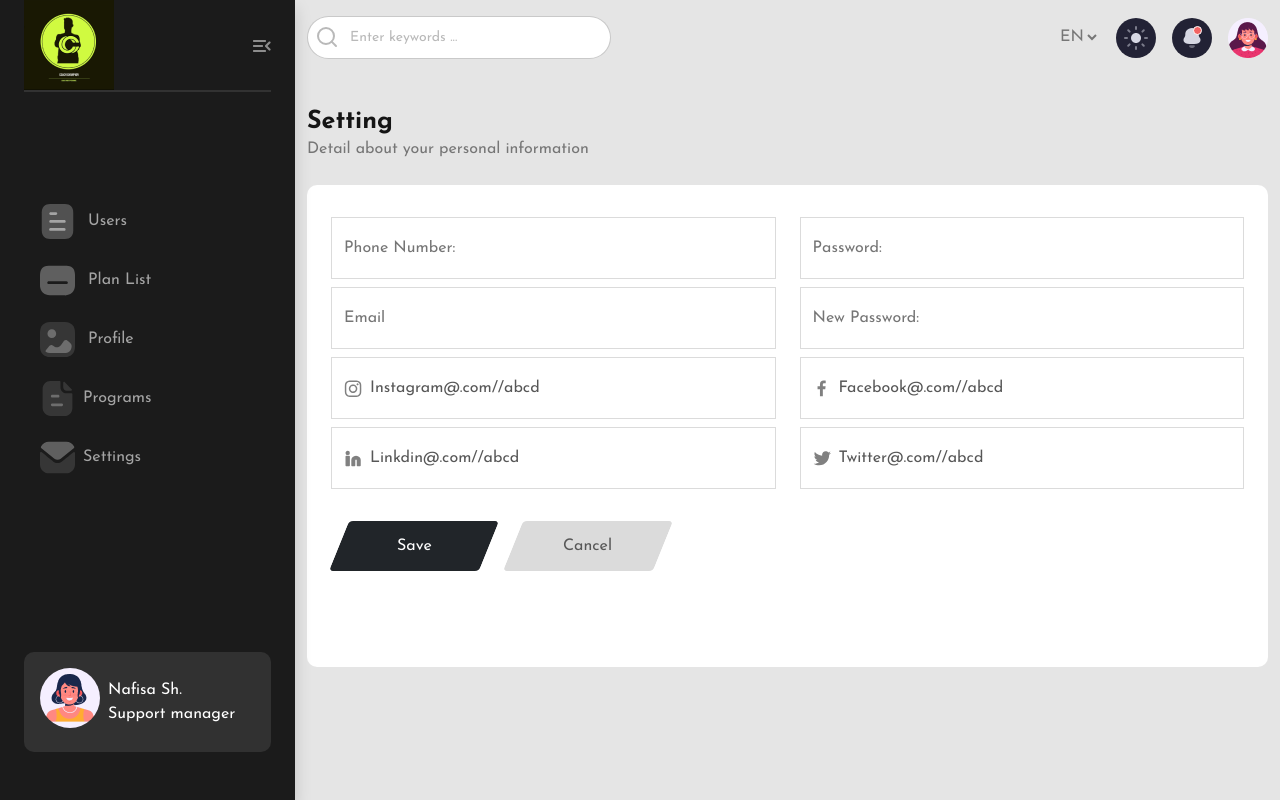
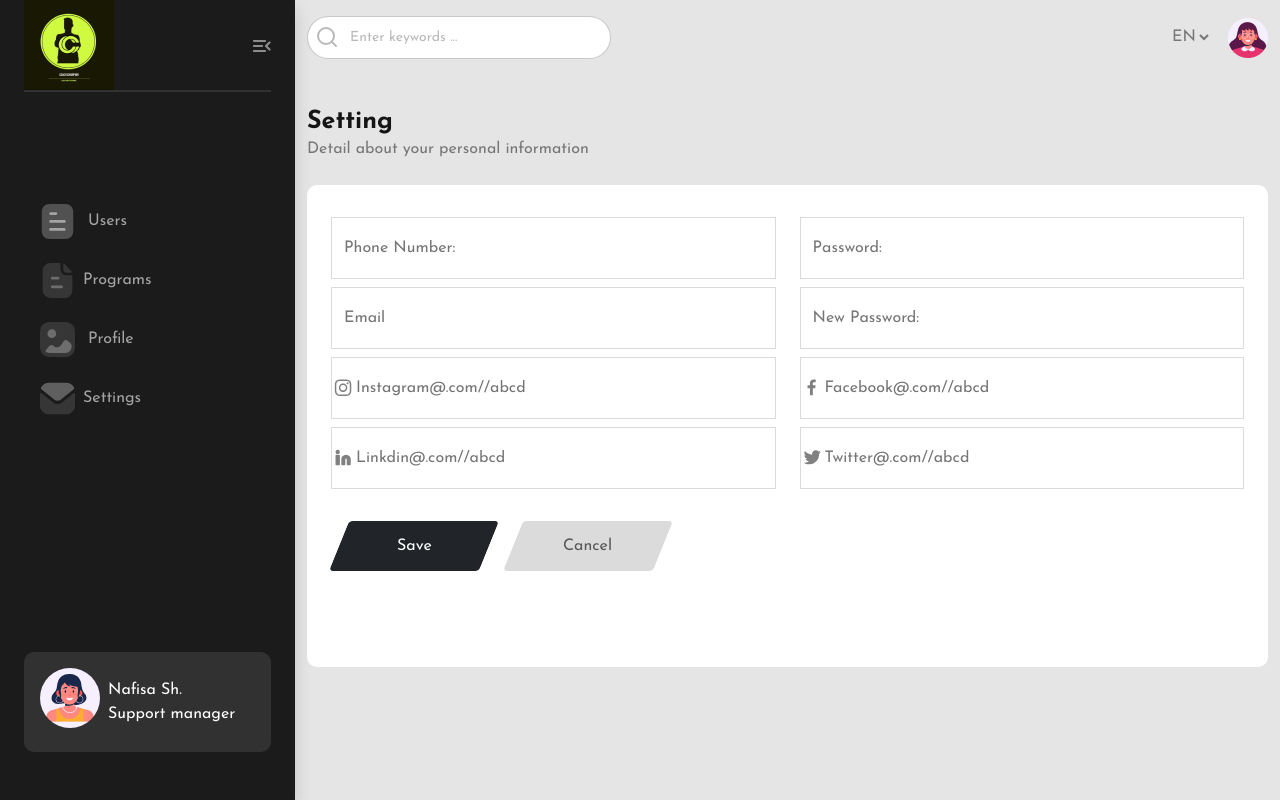
Before and after one commit to sahilrara/coach-react-app, a React (Create React App) app: page /admin/dashboard/Setting in a window 1280 px wide. Built offline with nearby package versions, Linux system fonts and the light colour scheme.

Commit message:
solve isseues of update

```diff
--- a/src/components/Sidebar.jsx
+++ b/src/components/Sidebar.jsx
@@ -1,15 +1,14 @@
 import React, { useState, useEffect } from "react";
 import Toggleimg from "../assets/img/Toggleimg.png";
 import Coachlogo from "../../src/assets/img/coachlogo.png";
-import { PlanList, Profile, Programs, Settings, Users } from "./icons/Icons";
+import { Profile, Programs, Settings, Users } from "./icons/Icons";
 import { useProfileJoyrideProvider } from "./useContext/SidebarProvider";
 import { withRouter } from "react-router";
 function SideBar({ history }) {
   const { setShowSidebar, showSidebar } = useProfileJoyrideProvider();
   const [active, setActive] = useState(false);
   const [show, setShow] = useState(false);
-  const [activeSidebar, setActiveSidebar] = useState("userlist");
-  const [chosenEmoji, setChosenEmoji] = useState(null);
+  const [activeSidebar, setActiveSidebar] = useState("/userlist");
   const [decWidth, setDecWidth] = useState(false);
   const clickHandler = () => {
     setActive(true);
@@ -36,11 +35,14 @@ function SideBar({ history }) {
   const openRoutes = (value) => {
     setShowSidebar(false);
     setActiveSidebar(value);
-    if (value === "user") {
+    if (value === "userlist") {
       history.push("/admin/dashboard/userlist");
-    } else if (value === "planlist") {
-      history.push("/admin/dashboard/planlist");
-    } else if (value === "profile") {
+    }
+
+    // else if (value === "planlist") {
+    //   history.push("/admin/dashboard/planlist");
+    // }
+    else if (value === "profile") {
       history.push("/admin/dashboard/profile");
     } else if (value === "setting") {
       history.push("/admin/dashboard/setting");
@@ -49,9 +51,6 @@ function SideBar({ history }) {
     }
   };
 
-  const onEmojiClick = (event, emojiObject) => {
-    setChosenEmoji(emojiObject);
-  };
   const handleClose = () => setShow(false);
   const handleShow = () => setShow(true);
   return (
@@ -85,7 +84,7 @@ function SideBar({ history }) {
           <div
             className={`${
               decWidth ? " d-flex justify-content-center " : ""
-            }  "align-items-center  d-flex mt-sm-5 mt-3 pt-sm-5 "  cursor-pointer`}
+            }  "align-items-center  justify-content-between  d-flex mt-sm-5 mt-3 pt-sm-5 "  cursor-pointer`}
             // onClick={() => setShowSidebar(false)}
             onClick={() => openRoutes("user")}
           >
@@ -106,8 +105,43 @@ function SideBar({ history }) {
                 Users
               </span>
             </p>
+            {activeSidebar === "user" ? (
+              <span className="d-inline-block active-line"></span>
+            ) : (
+              ""
+            )}
           </div>
           <div
+            className={`${
+              decWidth ? " d-flex justify-content-center " : ""
+            }  "align-items-center justify-content-between  d-flex my-4 "  cursor-pointer `}
+            // onClick={() => setShowSidebar(false)}
+            onClick={() => openRoutes("program")}
+          >
+            <p
+              className={`${
+                activeSidebar === "program" ? "sidebar-text" : "side-item-text"
+              }  px-3 mb-0`}
+            >
+              {" "}
+              <span>
+                <Programs />
+              </span>
+              <span
+                className={`${decWidth ? "d-none" : ""}${
+                  activeSidebar ? "" : "side-item-text"
+                }  mx-2`}
+              >
+                Programs
+              </span>
+            </p>
+            {activeSidebar === "program" ? (
+              <span className="d-inline-block active-line"></span>
+            ) : (
+              ""
+            )}
+          </div>
+          {/* <div
             className={`${
               decWidth ? " d-flex justify-content-center " : ""
             }  "align-items-center  d-flex my-4 "  cursor-pointer`}
@@ -131,11 +165,11 @@ function SideBar({ history }) {
                 Plan List
               </span>
             </p>
-          </div>
+          </div> */}
           <div
             className={`${
               decWidth ? " d-flex justify-content-center " : ""
-            }  "align-items-center  d-flex  " cursor-pointer`}
+            }  "align-items-center justify-content-between  mb-4 d-flex  " cursor-pointer`}
             // onClick={() => setShowSidebar(false)}
             onClick={() => openRoutes("profile")}
           >
@@ -157,36 +191,17 @@ function SideBar({ history }) {
                 Profile
               </span>
             </p>
+            {activeSidebar === "profile" ? (
+              <span className="d-inline-block active-line"></span>
+            ) : (
+              ""
+            )}
           </div>
+
           <div
             className={`${
               decWidth ? " d-flex justify-content-center " : ""
-            }  "align-items-center  d-flex my-4 "  cursor-pointer `}
-            // onClick={() => setShowSidebar(false)}
-            onClick={() => openRoutes("program")}
-          >
-            <p
-              className={`${
-                activeSidebar === "program" ? "sidebar-text" : "side-item-text"
-              }  px-3 mb-0`}
-            >
-              {" "}
-              <span>
-                <Programs />
-              </span>
-              <span
-                className={`${decWidth ? "d-none" : ""}${
-                  activeSidebar ? "" : "side-item-text"
-                }  mx-2`}
-              >
-                Programs
-              </span>
-            </p>
-          </div>
-          <div
-            className={`${
-              decWidth ? " d-flex justify-content-center " : ""
-            }  "align-items-center  d-flex"  cursor-pointer `}
+            }  "align-items-center d-flex justify-content-between "  cursor-pointer `}
             // onClick={() => setShowSidebar(false)}
             onClick={() => openRoutes("setting")}
           >
@@ -207,6 +222,11 @@ function SideBar({ history }) {
                 Settings
               </span>
             </p>
+            {activeSidebar === "setting" ? (
+              <span className="d-inline-block active-line"></span>
+            ) : (
+              ""
+            )}
           </div>
         </div>
         <div
--- a/src/components/common.css
+++ b/src/components/common.css
@@ -278,3 +278,9 @@ tbody td {
   color: var(--color-gray-76);
   font-size: var(--font-16);
 }
+
+.number-input input::-webkit-outer-spin-button,
+input::-webkit-inner-spin-button {
+  -webkit-appearance: none;
+  margin: 0;
+}
--- a/src/components/common/Router.jsx
+++ b/src/components/common/Router.jsx
@@ -14,7 +14,11 @@ const Router = () => {
         <Route exact path="/" component={Login} />
         <Route exact path="/admin/dashboard/userlist" component={Dashboard} />
         <Route exact path="/admin/dashboard/profile" component={ProfilePage} />
-        <Route exact path="/admin/dashboard/planlist" component={EditProgram} />
+        <Route
+          exact
+          path="/admin/dashboard/editprogram"
+          component={EditProgram}
+        />
         <Route exact path="/admin/dashboard/program" component={ProgramPage} />
         <Route exact path="/admin/dashboard/Setting" component={SettingPage} />
       </Switch>
--- a/src/components/dashboardPage/AdminHeader.jsx
+++ b/src/components/dashboardPage/AdminHeader.jsx
@@ -1,6 +1,6 @@
 import React from "react";
 import AvtarIcon from "../../assets/img/Avatar.png";
-import { SearchIcon, BlackSunIcon, BlackBellIcon } from "../icons/Icons";
+import { SearchIcon } from "../icons/Icons";
 import { useProfileJoyrideProvider } from "../useContext/SidebarProvider";
 import SidebarTogle from "../../assets/img/sidbartogleicon.svg";
 
@@ -20,26 +20,20 @@ const AdminHeader = () => {
           </span>
         </div>
         <div className=" col-sm-6 order-1  order-sm-2 text-sm-end text-center col-12">
-          <select
-            className="bg-transparent cursor-pointer me-3 en-select-text border-0 "
-            name=""
-            id=""
-          >
-            <option selected disabled hidden value="">
+          <select className="bg-transparent cursor-pointer me-3 en-select-text border-0 ">
+            {/* <option selected disabled hidden>
               EN
-            </option>
-            <option value="">1</option>
-            <option value="">2</option>
-            <option value="">3</option>
-            <option value="">4</option>
+            </option> */}
+            <option className="px-3 py-2">EN</option>
+            <option className="px-3 py-2">FR</option>
           </select>
-          <span className="cursor-pointer">
+          {/* <span className="cursor-pointer">
             <BlackSunIcon />
-          </span>
+          </span> */}
 
-          <span className="mx-3 cursor-pointer">
+          {/* <span className="mx-3 cursor-pointer">
             <BlackBellIcon />
-          </span>
+          </span> */}
           <img className="cursor-pointer" src={AvtarIcon} alt="" />
 
           <img
--- a/src/components/dashboardPage/EditProgram.jsx
+++ b/src/components/dashboardPage/EditProgram.jsx
@@ -1,9 +1,9 @@
 import React from "react";
 import SideBar from "../Sidebar";
-
+import { withRouter } from "react-router-dom";
 import AdminHeader from "./AdminHeader";
 
-function EditProgram() {
+function EditProgram({ history }) {
   return (
     <div className="d-flex bg-dark-grey ">
       <SideBar />
@@ -13,12 +13,21 @@ function EditProgram() {
           <AdminHeader />
           {/* ENDS HERE... */}
           <div className="row mt-5 mb-3 ">
-            <div className="col-12">
+            <div className="col-12 d-flex justify-content-between align-items-center">
               <h2 className="edit-program-text">Edit Program</h2>
+              <button
+                onClick={() => history.push("/admin/dashboard/program")}
+                type="button"
+                className=" btn ms-2 rounded-1px fw-700 fs-20 fs-xs-16 px-4
+                        h-50px  bg-dark black-btn-skew btn-skew border-unset d-flex align-items-center
+                        justify-content-center "
+              >
+                <span className=" skew-text text-white">Back</span>
+              </button>
             </div>
           </div>
           <div className="edit-form mb-5 px-4 pt-4">
-            <p className="mt-5">Change user information here</p>
+            {/* <p className="mt-5">Change user information here</p> */}
             <div className="row">
               <div className="col-lg-6 col-12 mt-2">
                 <input
@@ -128,4 +137,4 @@ function EditProgram() {
   );
 }
 
-export default EditProgram;
+export default withRouter(EditProgram);
--- a/src/components/dashboardPage/ProfilePage.jsx
+++ b/src/components/dashboardPage/ProfilePage.jsx
@@ -1,8 +1,15 @@
-import React from "react";
+import React, { useState } from "react";
 import SideBar from "../Sidebar";
 import AdminHeader from "./AdminHeader";
+import FaceImg from "../../assets/img/Faces.png";
 
 const ProfilePage = () => {
+  const [uploadImg, setUploadImg] = useState("");
+  const UploadImg = (e) => {
+    let img = e.target.files[0];
+    let image = URL.createObjectURL(img);
+    setUploadImg(image);
+  };
   return (
     <div className="d-flex bg-dark-grey ">
       <SideBar />
@@ -22,12 +29,32 @@ const ProfilePage = () => {
           <div className="edit-form px-4 pt-4">
             <div className="d-flex top-div my-4 align-items-center flex-column flex-md-row">
               <div className="me-3">
-                <span className="upload-background-img d-block"></span>
+                <span className="upload-background-img d-block">
+                  {uploadImg ? (
+                    <img
+                      className="upload-background-img"
+                      src={uploadImg}
+                      alt=""
+                    />
+                  ) : (
+                    <img
+                      className="upload-background-img"
+                      src={FaceImg}
+                      alt=""
+                    />
+                  )}
+                </span>
               </div>
               <div className="mx-3 mt-3 mt-lg-0 text-center text-md-start">
                 <p className="mb-0 fs-24 fw-600">Upload a New Photo</p>
                 <p className="mb-0 common-text-opacity ">Admin</p>
               </div>
+              <input
+                type="file"
+                id="file-input"
+                onChange={(e) => UploadImg(e)}
+                hidden
+              />
               <div className="mt-3 mt-lg-0">
                 <button
                   type="button"
@@ -49,11 +76,14 @@ const ProfilePage = () => {
                 justify-content-center
               "
                 >
-                  <span className="position-absolute skew-text text-white">
+                  <label
+                    for="file-input"
+                    className="position-absolute skew-text text-white cursor-pointer"
+                  >
                     Upload
-                  </span>
+                  </label>
                 </button>
-              </div>
+              </div>{" "}
             </div>
             <div className="mw-550">
               <div className="row">
--- a/src/components/dashboardPage/ProgramPage.jsx
+++ b/src/components/dashboardPage/ProgramPage.jsx
@@ -3,7 +3,8 @@ import { useProfileJoyrideProvider } from "../useContext/SidebarProvider";
 import AdminHeader from "./AdminHeader";
 import SideBar from "../Sidebar";
 import { Table } from "react-bootstrap";
-const ProgramPage = () => {
+import { withRouter } from "react-router-dom";
+const ProgramPage = ({ history }) => {
   const { setShowSidebar, showSidebar } = useProfileJoyrideProvider();
   const dashboardData = [
     {
@@ -60,8 +61,17 @@ const ProgramPage = () => {
         <div className="container mb-5 container-xl">
           <AdminHeader />
           <div className="row">
-            <div className="col-6">
+            <div className="col-12 d-flex justify-content-between align-items-center">
               <h1 className="dashboar-text mt-5 mb-4">Programs</h1>
+              <button
+                onClick={() => history.push("/")}
+                type="button"
+                className=" btn ms-2 rounded-1px fw-700 fs-20 fs-xs-16 px-4
+                        h-50px  bg-dark black-btn-skew btn-skew border-unset d-flex align-items-center
+                        justify-content-center "
+              >
+                <span className=" skew-text text-white">Back</span>
+              </button>
             </div>
           </div>
           <Table responsive>
@@ -118,7 +128,12 @@ const ProgramPage = () => {
                         {" "}
                         <p className="my-auto dash-body-text ">{val.email}</p>
                         <div className="">
-                          <button className=" px-4 mx-3 btn edit-btn-dash">
+                          <button
+                            className=" px-4 mx-3 btn edit-btn-dash"
+                            onClick={() =>
+                              history.push("/admin/dashboard/editprogram")
+                            }
+                          >
                             Edit
                           </button>
                           <button className="btn  px-4 remove-btn-dash">
@@ -147,4 +162,4 @@ const ProgramPage = () => {
   );
 };
 
-export default ProgramPage;
+export default withRouter(ProgramPage);
--- a/src/components/dashboardPage/SettingPage.jsx
+++ b/src/components/dashboardPage/SettingPage.jsx
@@ -28,7 +28,7 @@ const SettingPage = () => {
             {/* ENDS HERE... */}
             <div className="edit-form px-4 pt-4">
               <div className="row">
-                <div className="col-lg-6 col-12 mt-2">
+                <div className="col-lg-6 col-12 mt-2 number-input">
                   <input
                     className="w-100 edit-input"
                     type="number"
@@ -56,7 +56,18 @@ const SettingPage = () => {
                     placeholder="New Password:"
                   />
                 </div>
-                <div className="col-lg-6 col-12 mt-2">
+                <div className="col-lg-6 col-12 mt-2 position-relative">
+                  <input
+                    className="w-100 edit-input px-4"
+                    type="text"
+                    placeholder="Instagram@.com//abcd"
+                  />
+                  <span className="me-2 social-icons">
+                    {" "}
+                    <InstagramIcon />{" "}
+                  </span>
+                </div>
+                {/* <div className="col-lg-6 col-12 mt-2">
                   <div className="edit-input d-flex ">
                     {" "}
                     <span className="me-2">
@@ -65,8 +76,18 @@ const SettingPage = () => {
                     </span>
                     <p className="mb-0">Instagram@.com//abcd</p>
                   </div>
+                </div> */}
+                <div className="col-lg-6 col-12 mt-2 position-relative">
+                  <input
+                    className="w-100 edit-input px-4"
+                    type="text"
+                    placeholder="Facebook@.com//abcd"
+                  />
+                  <span className="me-2 social-icons">
+                    <FaceBookIcon />
+                  </span>
                 </div>
-                <div className="col-lg-6 col-12 mt-2">
+                {/* <div className="col-lg-6 col-12 mt-2">
                   <div className="edit-input d-flex ">
                     {" "}
                     <span className="me-2">
@@ -74,8 +95,18 @@ const SettingPage = () => {
                     </span>
                     <p className="mb-0"> Facebook@.com//abcd</p>
                   </div>
+                </div> */}
+                <div className="col-lg-6 col-12 mt-2 position-relative">
+                  <input
+                    className="w-100 edit-input px-4"
+                    type="text"
+                    placeholder="Linkdin@.com//abcd"
+                  />
+                  <span className="me-2 social-icons">
+                    <LinkdinIcon />
+                  </span>
                 </div>
-                <div className="col-lg-6 col-12 mt-2">
+                {/* <div className="col-lg-6 col-12 mt-2">
                   <div className="edit-input d-flex ">
                     {" "}
                     <span className="me-2">
@@ -83,8 +114,18 @@ const SettingPage = () => {
                     </span>
                     <p className="mb-0"> Linkdin@.com//abcd</p>
                   </div>
+                </div> */}
+                <div className="col-lg-6 col-12 mt-2 position-relative">
+                  <input
+                    className="w-100 edit-input px-4"
+                    type="text"
+                    placeholder="Twitter@.com//abcd"
+                  />
+                  <span className="me-2 social-icons">
+                    <TiwitterIcon />
+                  </span>
                 </div>
-                <div className="col-lg-6 col-12 mt-2  d-flex">
+                {/* <div className="col-lg-6 col-12 mt-2  d-flex">
                   <div className="edit-input d-flex w-100">
                     {" "}
                     <span className="me-2">
@@ -92,7 +133,7 @@ const SettingPage = () => {
                     </span>
                     <p className="mb-0">Twitter@.com//abcd</p>
                   </div>
-                </div>
+                </div> */}
               </div>
               <div className="mt-4 pt-2 d-flex  flex-row pb-5 align-items-center align-items-sm-start">
                 <button
--- a/src/components/icons/Icons.jsx
+++ b/src/components/icons/Icons.jsx
@@ -331,3 +331,48 @@ export const TiwitterIcon = () => {
     </svg>
   );
 };
+export const HideEye = () => {
+  return (
+    <svg
+      aria-hidden="true"
+      role="img"
+      width="25px"
+      height="25px"
+      preserveAspectRatio="xMidYMid meet"
+      viewBox="0 0 36 36"
+    >
+      <path
+        d="M25.19 20.4a6.78 6.78 0 0 0 .43-2.4a6.86 6.86 0 0 0-6.86-6.86a6.79 6.79 0 0 0-2.37.43L18 13.23a4.78 4.78 0 0 1 .74-.06A4.87 4.87 0 0 1 23.62 18a4.79 4.79 0 0 1-.06.74z"
+        class="clr-i-outline clr-i-outline-path-1"
+        fill="#949496"
+      />
+      <path
+        d="M34.29 17.53c-3.37-6.23-9.28-10-15.82-10a16.82 16.82 0 0 0-5.24.85L14.84 10a14.78 14.78 0 0 1 3.63-.47c5.63 0 10.75 3.14 13.8 8.43a17.75 17.75 0 0 1-4.37 5.1l1.42 1.42a19.93 19.93 0 0 0 5-6l.26-.48z"
+        class="clr-i-outline clr-i-outline-path-2"
+        fill="#949496"
+      />
+      <path
+        d="M4.87 5.78l4.46 4.46a19.52 19.52 0 0 0-6.69 7.29l-.26.47l.26.48c3.37 6.23 9.28 10 15.82 10a16.93 16.93 0 0 0 7.37-1.69l5 5l1.75-1.5l-26-26zm9.75 9.75l6.65 6.65a4.81 4.81 0 0 1-2.5.72A4.87 4.87 0 0 1 13.9 18a4.81 4.81 0 0 1 .72-2.47zm-1.45-1.45a6.85 6.85 0 0 0 9.55 9.55l1.6 1.6a14.91 14.91 0 0 1-5.86 1.2c-5.63 0-10.75-3.14-13.8-8.43a17.29 17.29 0 0 1 6.12-6.3z"
+        class="clr-i-outline clr-i-outline-path-3"
+        fill="#949496"
+      />
+    </svg>
+  );
+};
+export const ShowEye = () => {
+  return (
+    <svg
+      aria-hidden="true"
+      role="img"
+      width="25px"
+      height="25px"
+      preserveAspectRatio="xMidYMid meet"
+      viewBox="0 0 16 16"
+    >
+      <g fill="#949496">
+        <path d="M16 8s-3-5.5-8-5.5S0 8 0 8s3 5.5 8 5.5S16 8 16 8zM1.173 8a13.133 13.133 0 0 1 1.66-2.043C4.12 4.668 5.88 3.5 8 3.5c2.12 0 3.879 1.168 5.168 2.457A13.133 13.133 0 0 1 14.828 8c-.058.087-.122.183-.195.288c-.335.48-.83 1.12-1.465 1.755C11.879 11.332 10.119 12.5 8 12.5c-2.12 0-3.879-1.168-5.168-2.457A13.134 13.134 0 0 1 1.172 8z" />
+        <path d="M8 5.5a2.5 2.5 0 1 0 0 5a2.5 2.5 0 0 0 0-5zM4.5 8a3.5 3.5 0 1 1 7 0a3.5 3.5 0 0 1-7 0z" />
+      </g>
+    </svg>
+  );
+};
--- a/src/components/style.css
+++ b/src/components/style.css
@@ -166,7 +166,7 @@ input:focus {
 }
 
 .upload-background-img {
-  background-image: url("../assets/img/Faces.png");
+  /* background-image: url("../assets/img/Faces.png"); */
   height: 100px;
   background-repeat: no-repeat;
   background-size: cover;
@@ -193,7 +193,11 @@ input:focus {
   padding: 40px;
   margin: 10% auto;
 }
-
+@media (max-width: 567px) {
+  .form {
+    padding: 20px;
+  }
+}
 body {
   font-family: "Josefin Sans", sans-serif;
   margin: 0;
@@ -277,3 +281,19 @@ input:focus {
 .sidebar-text {
   color: white;
 }
+.social-icons {
+  position: absolute;
+  left: 15px;
+  top: 18px;
+}
+.active-line {
+  background-color: white;
+  width: 3px;
+  height: 100%;
+  border-radius: 30px;
+}
+.eye-icon {
+  position: absolute;
+  top: 15px;
+  right: 20px;
+}
```
Also changed, not shown: src/App.js (+1 -10 lines), src/components/dashboardPage/Login.jsx (+64 -27 lines).
